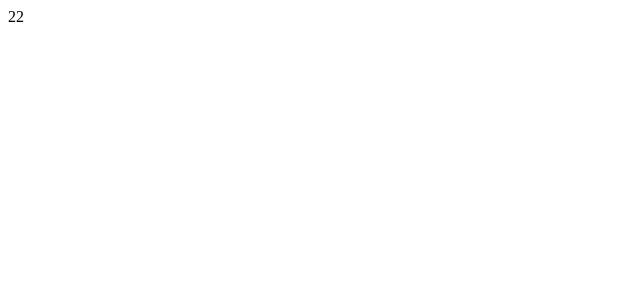
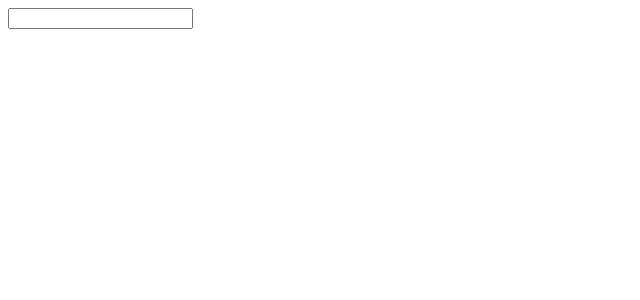
Before and after one commit to sixsage/discord_youtube_rpc, a React (Vite) app: page / in a window 1280 px wide. Shown: the top 300 px of the page, without its empty margins (0-640 px from the left). Built offline with nearby package versions, Linux system fonts and the light colour scheme.

Commit message:
Template for project for a child (SearchBar) -> parent (App) -> child (YoutubePlayer) relationship

```diff
--- a/src/App.tsx
+++ b/src/App.tsx
@@ -1,7 +1,24 @@
+import { useEffect, useRef, useState } from "react";
 import SearchBar from "./SearchBar";
+import YoutubePlayer from "./YoutubePlayer";
+
+export interface Ref {
+	changeHeaderContent: (songUrl: string) => void;
+}
 
 function App() {
-	return <SearchBar num={10} num2={12} />;
+	const [songUrl, setSongUrl] = useState("");
+	const youtubePlayerRef = useRef<Ref>(null);
+
+	useEffect(() => {
+		if (!youtubePlayerRef.current) { return; }
+		youtubePlayerRef.current.changeHeaderContent(songUrl);
+	});
+
+	return <div>
+		<SearchBar setSongUrl={setSongUrl} />
+		<YoutubePlayer ref={youtubePlayerRef} />
+	</div>
 }
 
 export default App;
--- a/src/SearchBar.tsx
+++ b/src/SearchBar.tsx
@@ -1,10 +1,21 @@
-interface PropExample {
-	num: number;
-	num2: number;
+import { useRef } from "react";
+
+interface SearchBarProperties {
+	setSongUrl: (arg0: string) => void;
 }
 
-function SearchBar(props: PropExample) {
-	return <div> { props.num + props.num2 } </div>;
+function SearchBar(props: SearchBarProperties) {
+	const inputElement = useRef<HTMLInputElement>(null);
+
+	function updateSongUrl(event: React.KeyboardEvent<HTMLInputElement>): void {
+		if (event.key === "Enter") {
+			props.setSongUrl(inputElement.current?.value ?? "");
+		}
+	}
+
+	return <div>
+		<input ref={inputElement} type={"search"} onKeyDown={updateSongUrl}></input>
+	</div>
 }
 
 export default SearchBar;
--- /dev/null
+++ b/src/YoutubePlayer.tsx
@@ -0,0 +1,19 @@
+import { ForwardedRef, forwardRef, useImperativeHandle, useRef } from "react";
+import { Ref } from "./App";
+
+const YoutubePlayer = forwardRef<Ref, {}>((props: {}, ref: ForwardedRef<Ref>) => {
+    const headerRef = useRef<HTMLHeadingElement>(null);
+
+    const changeHeaderContent = (songUrl: string): void => {
+        if (!headerRef.current) { return; }
+        headerRef.current.innerText = songUrl;
+    };
+
+    useImperativeHandle(ref, () => ({ changeHeaderContent }));
+
+    return <div>
+        <h1 ref={headerRef}></h1>
+    </div>
+})
+
+export default YoutubePlayer;
```
